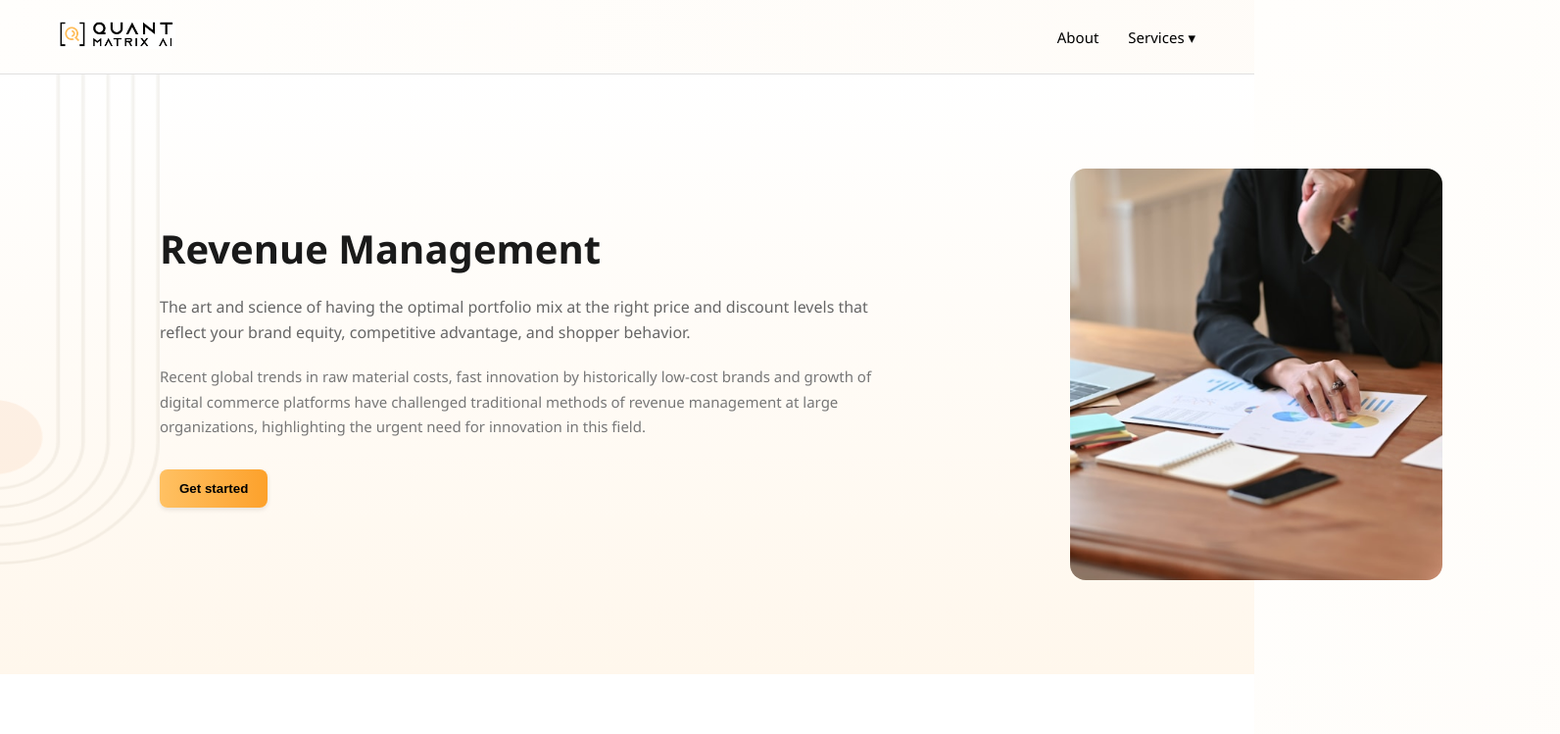
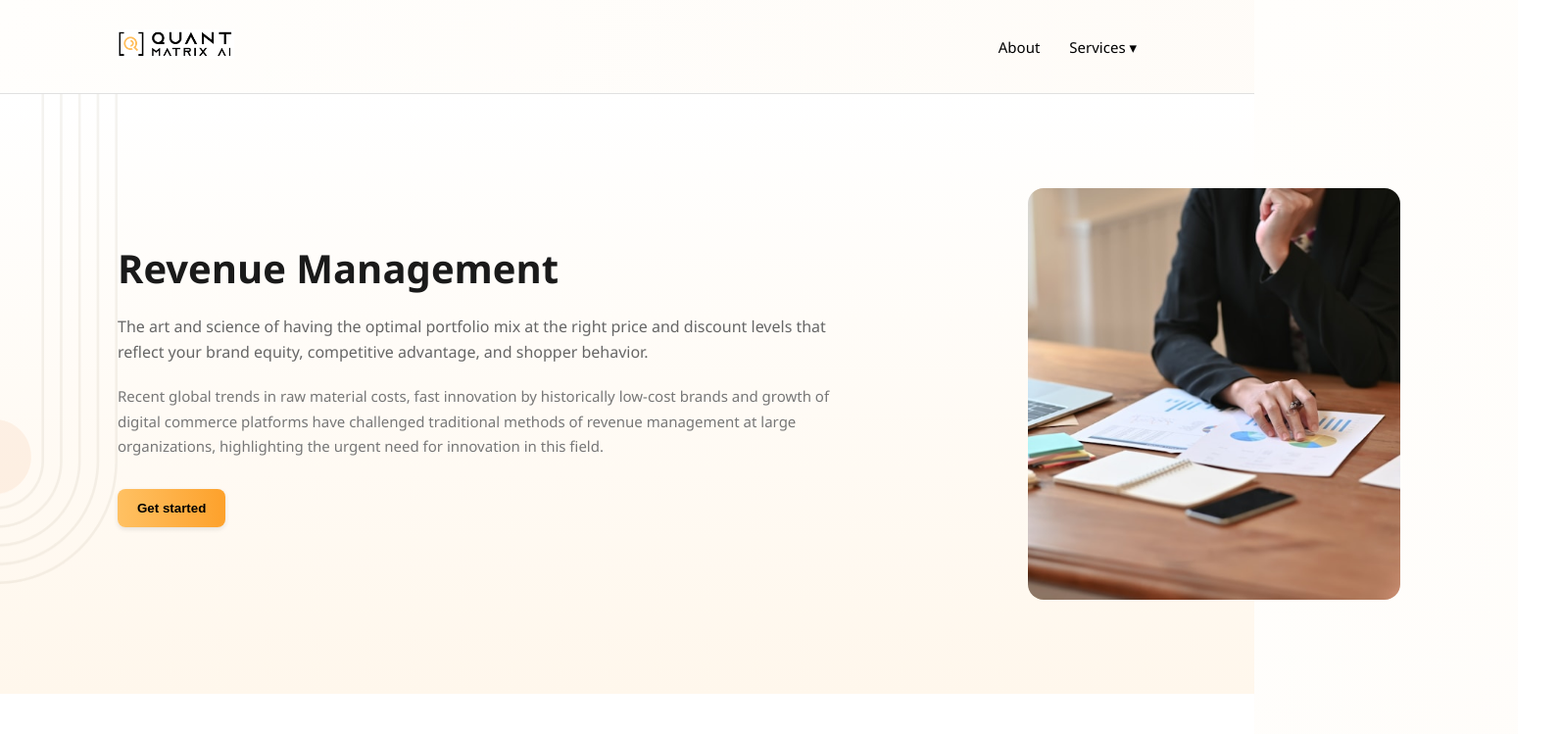
Before and after one commit to ManvithGopu13/SriHarsha_Web, a plain HTML site: page index.html in a window 1280 px wide. Shown: the top 749 px of the page at 98% size, 1592 px wide, since content can reach past the window. Drawn offline with Linux system fonts and the light colour scheme.

Commit message:
Fixed css for navbar and hero section

```diff
--- a/styles.css
+++ b/styles.css
@@ -16,7 +16,7 @@
     display: flex;
     justify-content: space-between;
     align-items: center;
-    padding: 20px 60px;
+    padding: 30px 120px;
     border-bottom: 1px solid #e0e0e0;
   }
 
@@ -113,7 +113,7 @@
   }
 
   .frame-content img {
-    width: 163px;
+    width: 120px;
     height: 500px;
   }
 
```
